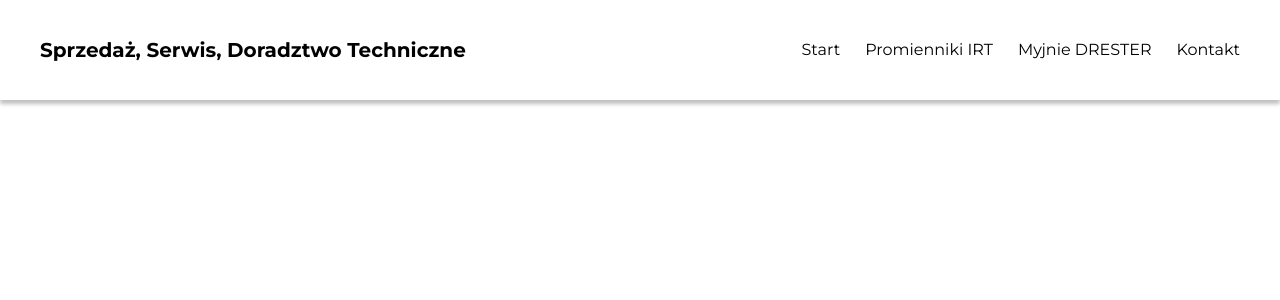
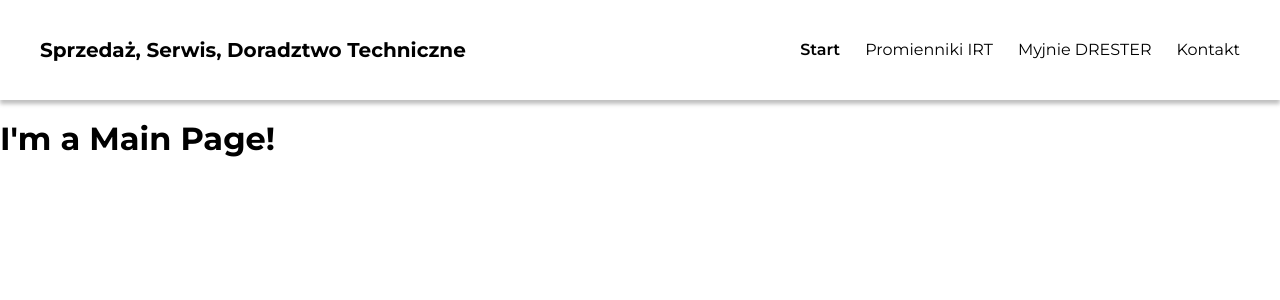
Before and after one commit to met3usz/promiennikiuv, a React (Vite) app: page / in a window 1280 px wide. Shown: the top 300 px of the page. Built offline with nearby package versions, Linux system fonts and the light colour scheme.

Commit message:
React Router was added
I added React Router to the app and changed the Navigation page. I improved the style of the navigation links

```diff
--- a/src/App.tsx
+++ b/src/App.tsx
@@ -1,7 +1,25 @@
+import { BrowserRouter, Routes, Route } from 'react-router-dom';
+
 import Navigation from './common/Navigation/Navigation';
+import MainPage from './pages/MainPage/MainPage';
+import Promienniki from './pages/Promienniki/Promienniki';
+import Myjnie from './pages/Myjnie/Myjnie';
+import Contact from './pages/Contact/Contact';
 
 function App() {
-  return <Navigation />;
+  return (
+    <>
+      <BrowserRouter>
+        <Navigation />
+        <Routes>
+          <Route index path="/" element={<MainPage />} />
+          <Route path="/promienniki" element={<Promienniki />} />
+          <Route path="/myjnie" element={<Myjnie />} />
+          <Route path="/kontakt" element={<Contact />} />
+        </Routes>
+      </BrowserRouter>
+    </>
+  );
 }
 
 export default App;
--- a/src/common/Navigation/Navigation.tsx
+++ b/src/common/Navigation/Navigation.tsx
@@ -10,10 +10,10 @@ const Navigation = () => {
     <NavigationWrapper>
       <NavigationTitle>Sprzedaż, Serwis, Doradztwo Techniczne</NavigationTitle>
       <NavigationList>
-        <ListItem>Start</ListItem>
-        <ListItem>Promienniki IRT</ListItem>
-        <ListItem>Myjnie DRESTER</ListItem>
-        <ListItem>Kontakt</ListItem>
+        <ListItem to="/">Start</ListItem>
+        <ListItem to="/promienniki">Promienniki IRT</ListItem>
+        <ListItem to="/myjnie">Myjnie DRESTER</ListItem>
+        <ListItem to="/kontakt">Kontakt</ListItem>
       </NavigationList>
     </NavigationWrapper>
   );
--- a/src/common/Navigation/styled.ts
+++ b/src/common/Navigation/styled.ts
@@ -1,3 +1,4 @@
+import { NavLink } from 'react-router-dom';
 import styled from 'styled-components';
 
 export const NavigationWrapper = styled.nav`
@@ -29,7 +30,13 @@ export const NavigationList = styled.ul`
   list-style-type: none;
 `;
 
-export const ListItem = styled.li`
+export const ListItem = styled(NavLink)`
   padding: 0;
   margin: 0;
+  color: ${({ theme }) => theme.color.primaryText};
+  text-decoration: none;
+
+  &.active {
+    font-weight: 600;
+  }
 `;
```
